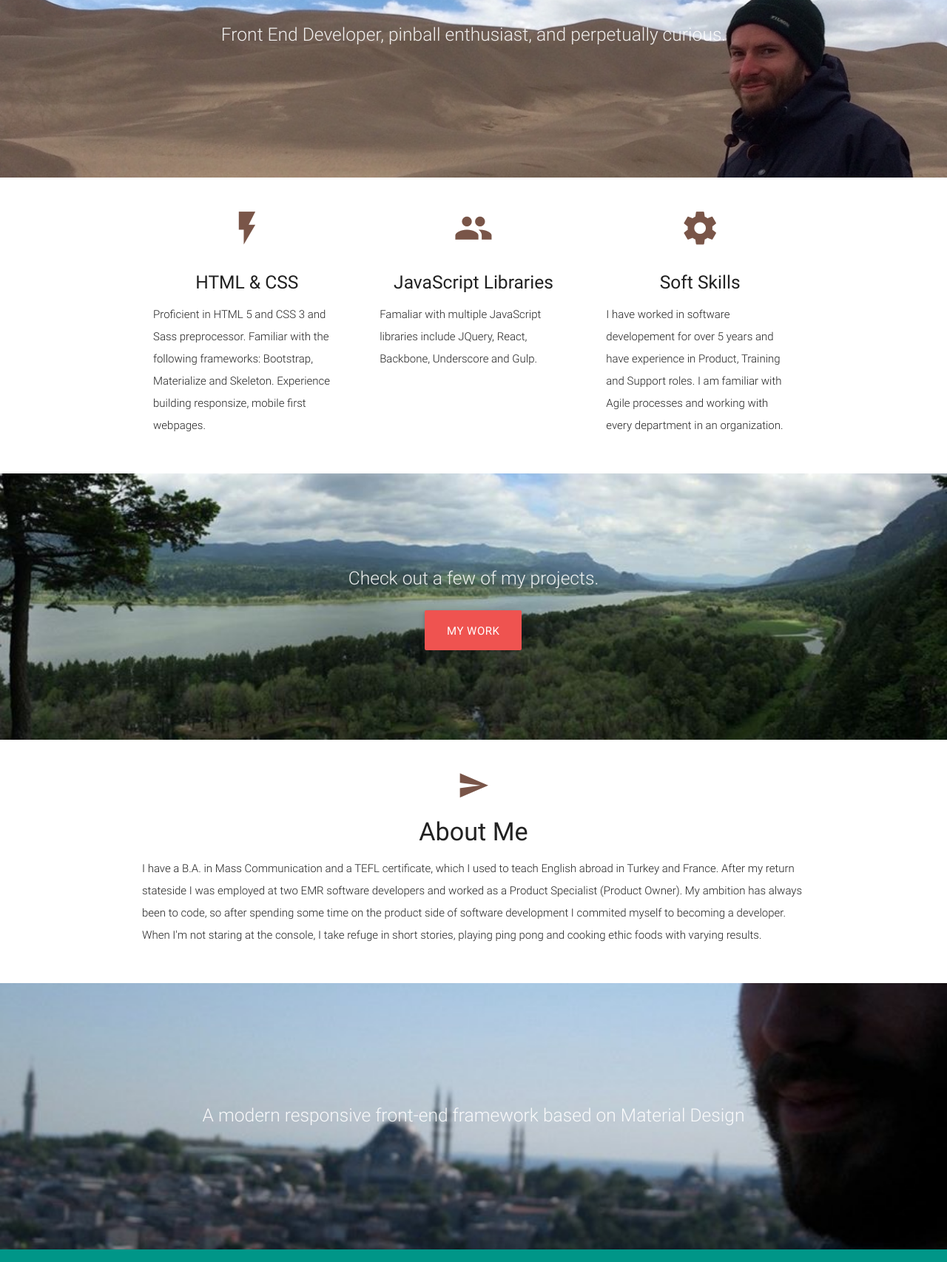
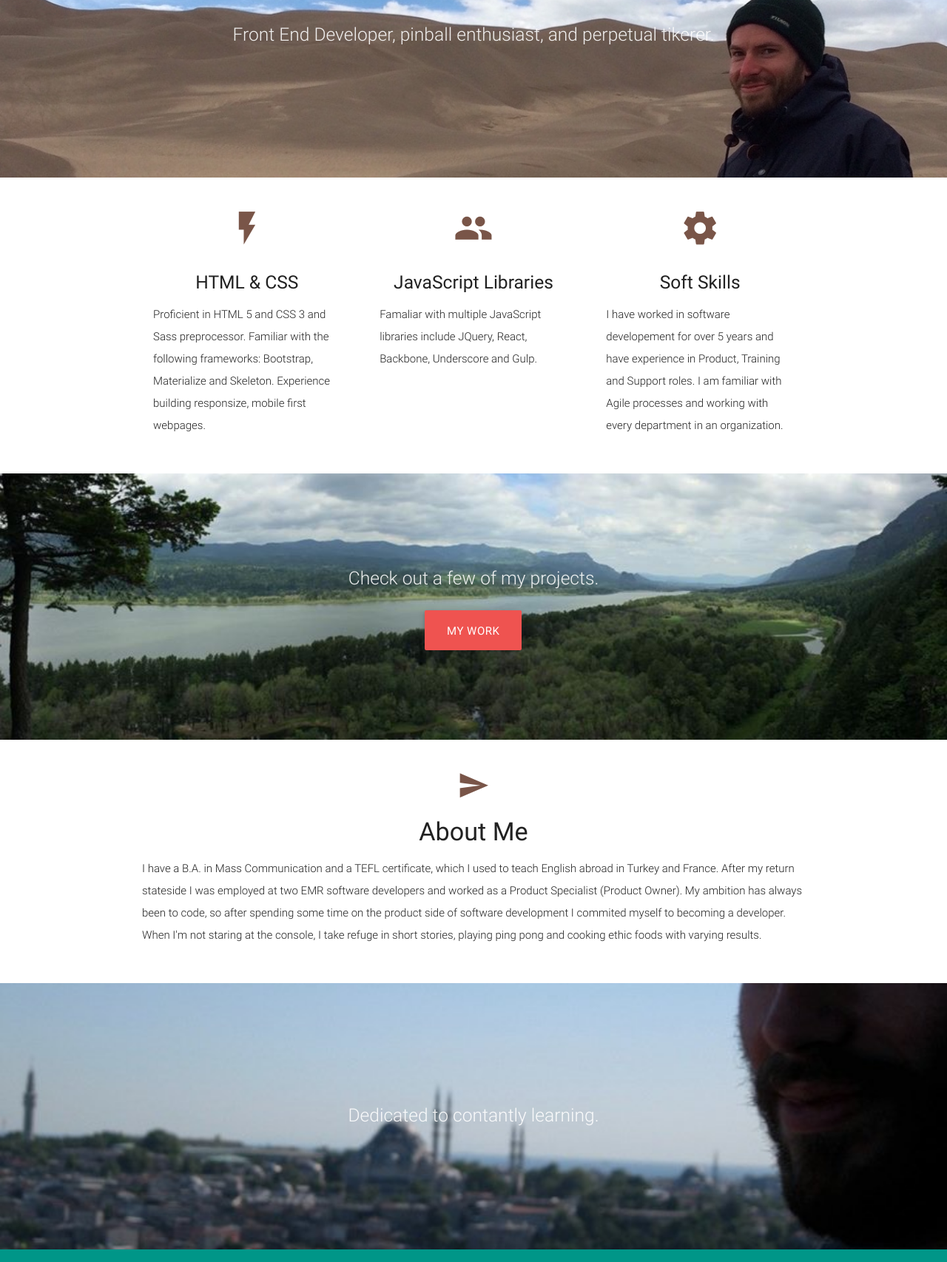
Before and after one commit to noelfarris/portfolio, a plain HTML site: page index.html in a window 1280 px wide. Shown: the part 120-1826 px from the top of the page at 74% size. Drawn offline with nearby package versions, Linux system fonts and the light colour scheme.

Commit message:
more changes

```diff
--- a/index.html
+++ b/index.html
@@ -32,7 +32,7 @@
         <br><br>
         <h1 class="header center red-text">Noel Farris</h1>
         <div class="row center">
-          <h5 class="header col s12 light">Front End Developer, pinball enthusiast, and perpetually curious.</h5>
+          <h5 class="header col s12 light">Front End Developer, pinball enthusiast, and perpetual tikerer.</h5>
         </div>
       </div>
     </div>
@@ -111,7 +111,7 @@
     <div class="section no-pad-bot">
       <div class="container">
         <div class="row center">
-          <h5 class="header col s12 light">A modern responsive front-end framework based on Material Design</h5>
+          <h5 class="header col s12 light">Dedicated to contantly learning. </h5>
         </div>
       </div>
     </div>
```
Also changed, not shown: projects.html (+1 -1 lines).
